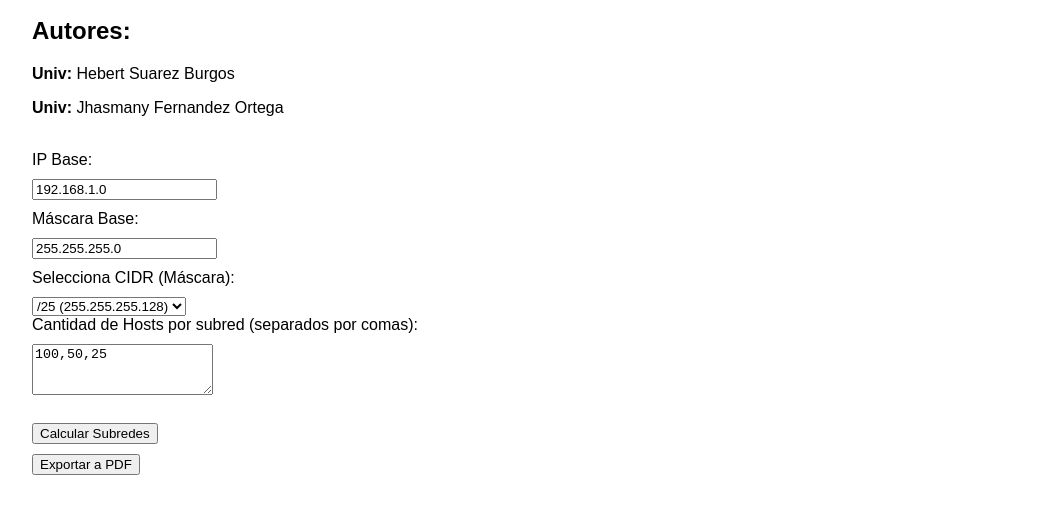
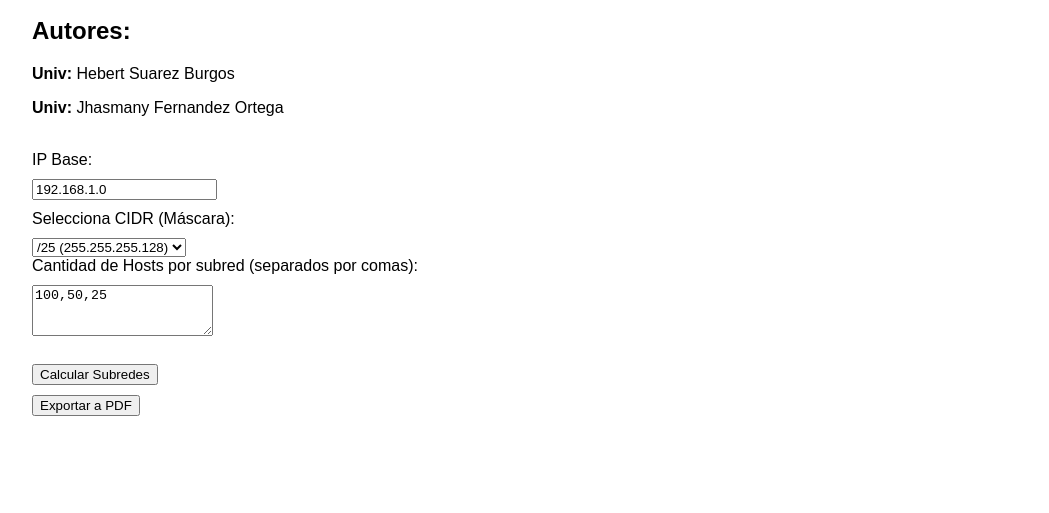
Before and after one commit to jhasmany-fernandez/F.I.C.C.T.-Algoritmo-SubNetting, a plain HTML site: page index.html in a window 1280 px wide. Shown: the part 119-632 px from the top of the page, without its empty margins (8-1057 px from the left). Drawn offline with Linux system fonts and the light colour scheme.

Commit message:
Update index.html

```diff
--- a/index.html
+++ b/index.html
@@ -47,9 +47,6 @@
   <br />
 <label for="ip">IP Base:</label>
 <input type="text" id="ip" value="192.168.1.0" />
-
-<label for="mask">Máscara Base:</label>
-<input type="text" id="mask" value="255.255.255.0" readonly />
 
 <label for="subnet-mask">Selecciona CIDR (Máscara):</label>
 <select id="subnet-mask">
```
